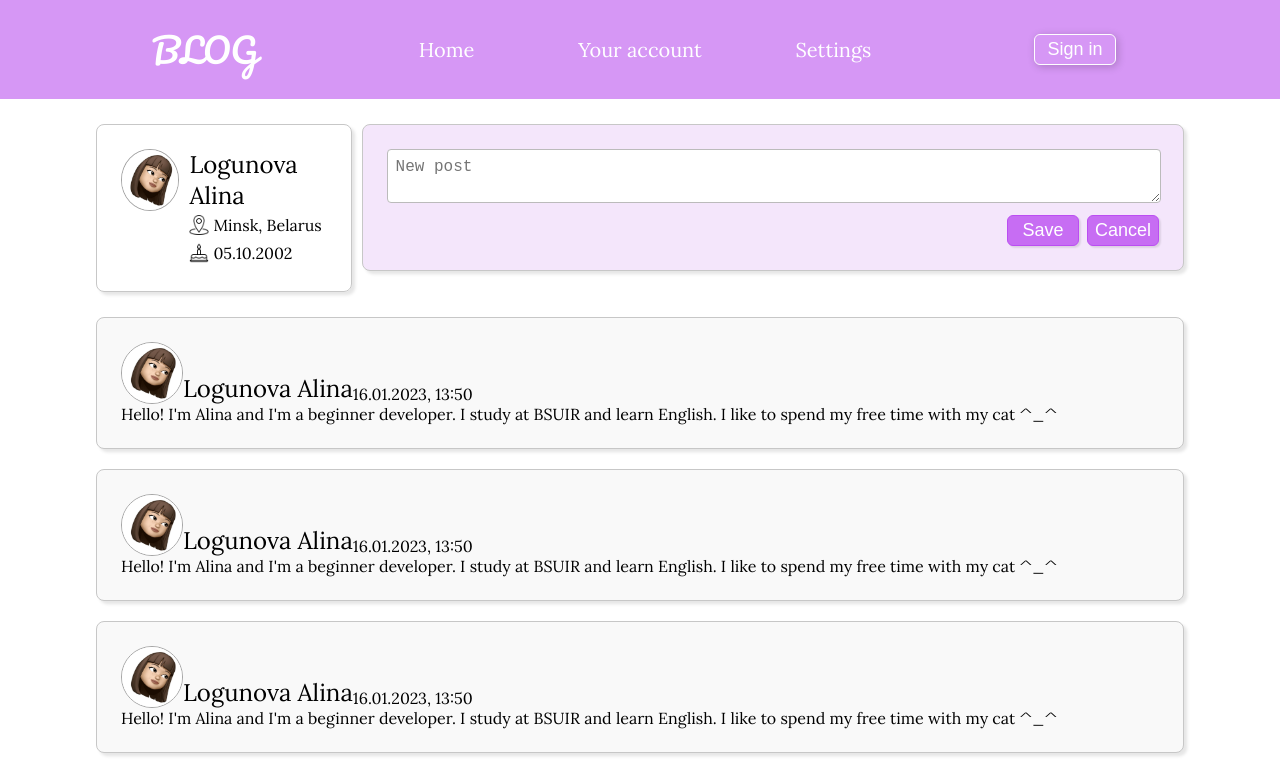
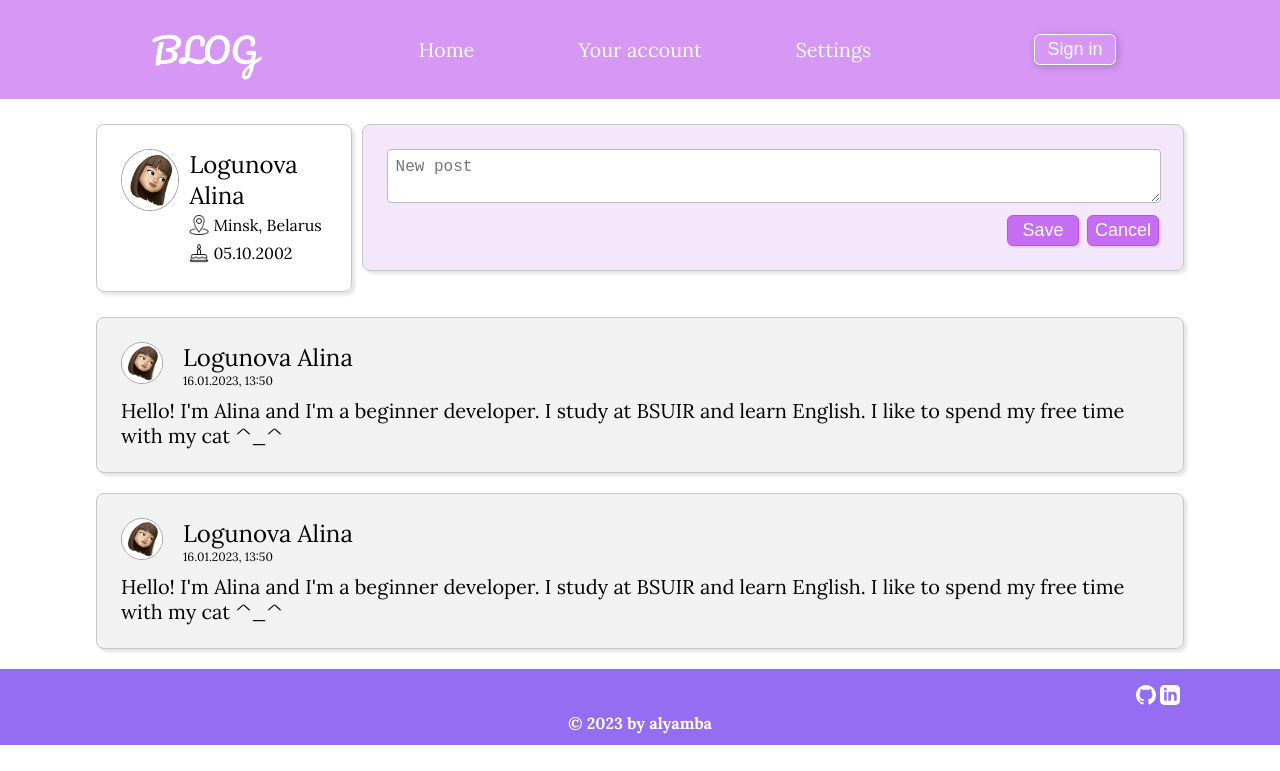
Before and after one commit to alyamba/blog-project, a React (Create React App) app: page / in a window 1280 px wide. Shown: the top 771 px of the page. Built offline with nearby package versions, Linux system fonts and the light colour scheme; the HTML template or start-up script is replaced by a standard one.

Commit message:
fix: style and layot, link

```diff
--- a/package.json
+++ b/package.json
@@ -6,6 +6,7 @@
     "@testing-library/jest-dom": "^5.16.5",
     "@testing-library/react": "^13.4.0",
     "@testing-library/user-event": "^13.5.0",
+    "moment": "^2.29.4",
     "react": "^18.2.0",
     "react-dom": "^18.2.0",
     "react-scripts": "5.0.1",
--- a/src/App.css
+++ b/src/App.css
@@ -34,6 +34,8 @@ ul {
 
 li {
   list-style: none;
+  display: flex;
+  justify-content: center;
 }
 
 .logo {
@@ -198,14 +200,12 @@ textarea {
 .post-block-user-info__div{
   display: flex;
   flex-direction: row;
-  align-items: flex-end;
-  /* background: #f4e6fb; */
 }
 
 .post__div{
   margin: 20px 6em;
   border-radius: 8px;
-  background: #f9f9f9;
+  background: #f2f2f2;
   border: 1px solid rgb(199, 199, 199);
   border-radius: 8px;
   box-shadow: 0.2em 0.2em 0.2em rgba(0, 0, 0, 0.1);
@@ -213,8 +213,8 @@ textarea {
 }
 
 .footer__div{
-  background-color: #c76df3;
-  padding: 20px 6em;
+  background-color: #956df3;
+  padding: 12px 6em;
 }
 
 .social-networks__div{
@@ -226,3 +226,18 @@ textarea {
   font-weight: 700;
   text-align: center;
 }
+
+.small-photo{
+  height: 40px;
+  width: 40px;
+  margin-right: 10px;
+}
+
+.paragraph{
+  font-size: 12px;
+}
+
+.post{
+  font-size: 20px;
+  padding-top: 10px;
+}
--- a/src/App.js
+++ b/src/App.js
@@ -1,10 +1,15 @@
 import "./App.css";
 import { Button, InputBlock, PostBlock, UserPhoto, NavBar, UserBlock, Footer } from "./components";
+import moment from "moment";
+
+const data = [{
+  text: "Hello! I'm Alina and I'm a beginner developer. I study at BSUIR and learn English. I like to spend my free time with my cat ^_^",
+  author: "Logunova Alina",
+  datetime: 1673896847965,
+}]
 
 const App = () => {
-  // const onPress = () => {
-  //   console.log("hello world");
-  // };
+  // console.log(moment(data[0].datetime).format('LLL'))
   return (
     <div>
       <NavBar />
@@ -16,8 +21,6 @@ const App = () => {
       </div>
       <PostBlock />
       <PostBlock />
-      <PostBlock />
-      <PostBlock />
       <Footer/>
     </div>
   );
--- a/src/components/Footer.jsx
+++ b/src/components/Footer.jsx
@@ -6,10 +6,10 @@ export const Footer = () => {
   return (
     <div className="footer__div">
       <div className="social-networks__div">
-        <a href="https://github.com/alyamba">
+        <a href="https://github.com/alyamba" target="_blank" rel="noreferrer">
           <img src={gitURL} alt="icon" className="icon"/>
         </a>
-        <a href="https://www.linkedin.com/in/alyamba/">
+        <a href="https://www.linkedin.com/in/alyamba/" target="_blank" rel="noreferrer">
           <img src={linkedinURL} alt="icon" className="icon"/>
         </a>
       </div>
--- a/src/components/NavBar.jsx
+++ b/src/components/NavBar.jsx
@@ -4,10 +4,10 @@ import { Text } from "./Text";
 export const NavBar = () => {
   return (
     <div className="nav-bar">
-      <Text text="BLOG" type="logo"></Text>
+      <Text text="BLOG" type="logo" />
       <ul className="ul_nav-bar">
         <li>
-          <Text text="Home" type="link"></Text>
+          <Text text="Home" type="link" />
         </li>
         <li>
           <Text text="Your account" type="link"></Text>
@@ -16,10 +16,11 @@ export const NavBar = () => {
           <Text text="Settings" type="link"></Text>
         </li>
       </ul>
-      <div><Button label="Sign in" type="primary"></Button></div>
+      <div>
+        <Button label="Sign in" type="primary"></Button>
+      </div>
     </div>
   );
 };
 
-
 // onclick ?
--- a/src/components/PostBlock.jsx
+++ b/src/components/PostBlock.jsx
@@ -7,9 +7,11 @@ export const PostBlock = () => {
   return (
     <div className="post__div">
       <div className="post-block-user-info__div">
-        <UserPhoto />
-        <Text type="label" text="Logunova Alina" />
-        <Text type="paragraph" text="16.01.2023, 13:50" />
+        <UserPhoto size="small" />
+        <div className="user-info__div">
+          <Text type="label" text="Logunova Alina" />
+          <Text type="paragraph" text="16.01.2023, 13:50" />
+        </div>
       </div>
       <Text type="post" text={textMessage} />
     </div>
--- a/src/components/UserPhoto.jsx
+++ b/src/components/UserPhoto.jsx
@@ -1,5 +1,5 @@
 import userPhoto from "../userPhotos/cute-girl.jpg";
 
-export const UserPhoto = (size) => {
-  return <img alt="userPhoto" src={userPhoto} className={`user-photo__img`} />;
+export const UserPhoto = ({size}) => {
+  return <img alt="userPhoto" src={userPhoto} className={`user-photo__img ${size}-photo`} />;
 };
```
Also changed, not shown: 1 other file (tests, documents, lock files or other folders).
